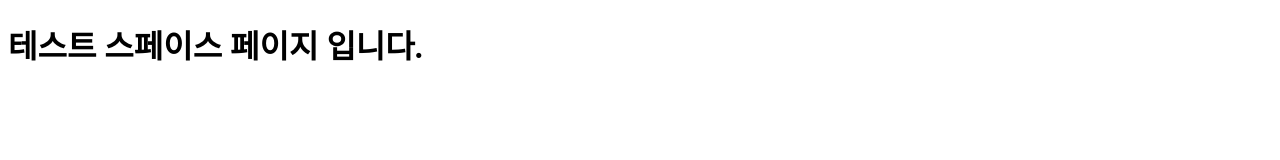
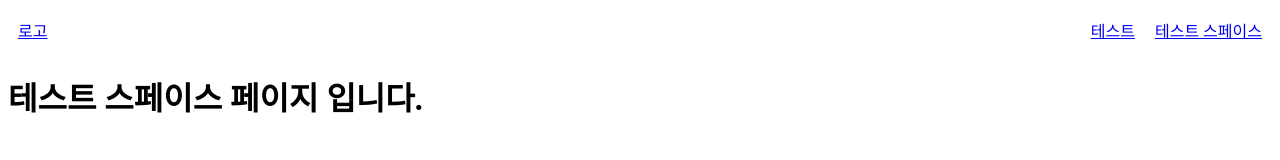
Before and after one commit to Jwhyee/blog_project, a Gatsby site: page /test-space in a window 1280 px wide. Built offline with nearby package versions, Linux system fonts and the light colour scheme; Gatsby itself is replaced by a stand-in of ours.

Commit message:
테스트 페이지 수정

```diff
--- a/src/pages/test-space.js
+++ b/src/pages/test-space.js
@@ -1,9 +1,17 @@
+import { Link } from "gatsby";
 import React from "react";
 
 function TestSpacePage() {
   return (
     <main>
       <title>테스트 스페이스</title>
+      <header style={{ display: "flex" }}>
+        <Link to="/" style={{ padding: 10 }}>로고</Link>
+        <div style={{ flexGrow: 1 }}></div>
+        <Link to="/test" style={{ padding: 10 }}>테스트</Link>
+        <Link to="/test-space" style={{ padding: 10 }}>테스트 스페이스</Link>
+      </header>
+
       <h1>테스트 스페이스 페이지 입니다.</h1>
     </main>
   );
```
